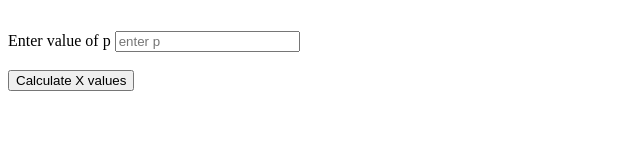
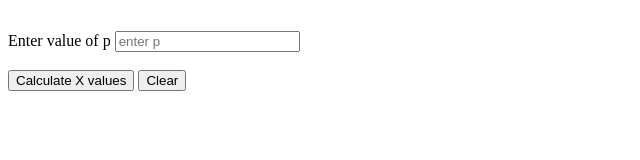
Before and after one commit to velugotipranay/Crypto_ECC, a plain HTML site: page index.html in a window 1280 px wide. Shown: the part 199-359 px from the top of the page, without its empty margins (0-640 px from the left). Drawn offline with Linux system fonts and the light colour scheme.

Commit message:
Update index.html

```diff
--- a/index.html
+++ b/index.html
@@ -18,6 +18,7 @@
         <label for="P">Enter value of p</label>
         <input type="number" name="P" id="P" placeholder="enter p"><br><br>
         <input type="button" onclick="calcX()" value="Calculate X values"></button>
+     <input type="reset" onclick="clear()" value="Clear"></button>
         <p id="answer" background-color="skyblue"></p>
         <br>
         <br>
```
